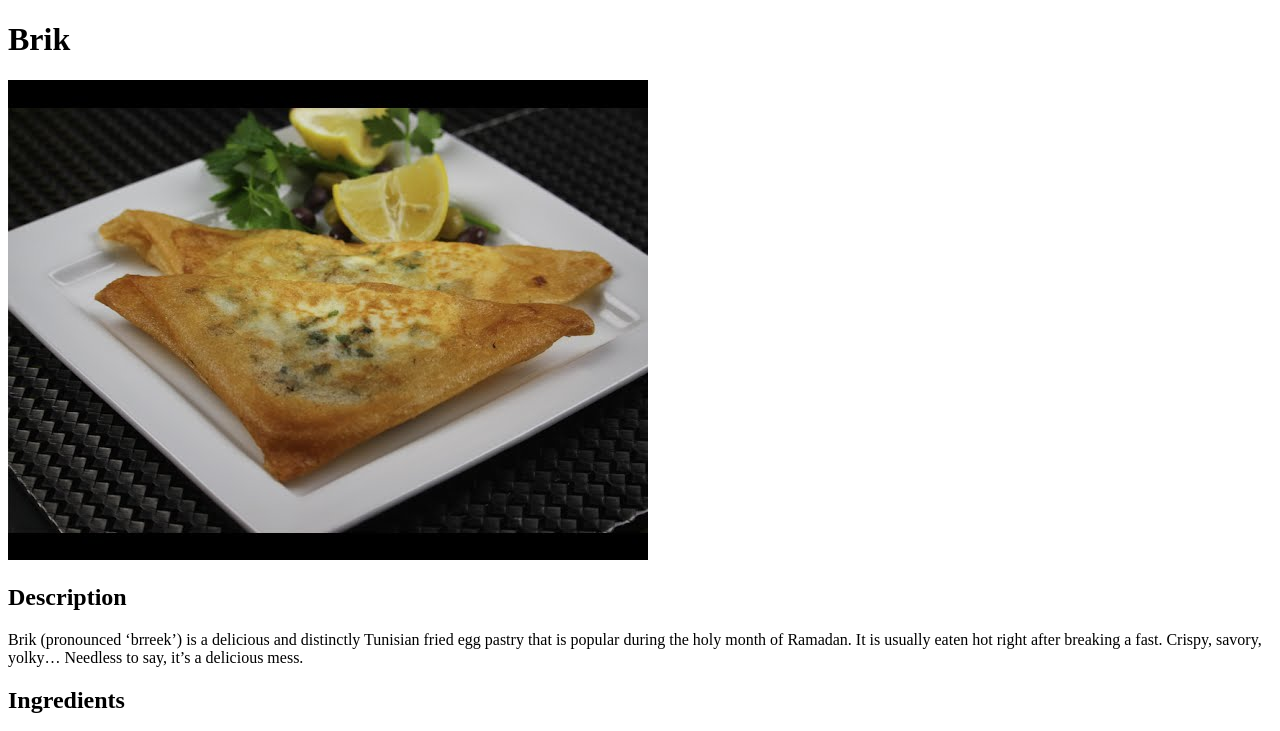
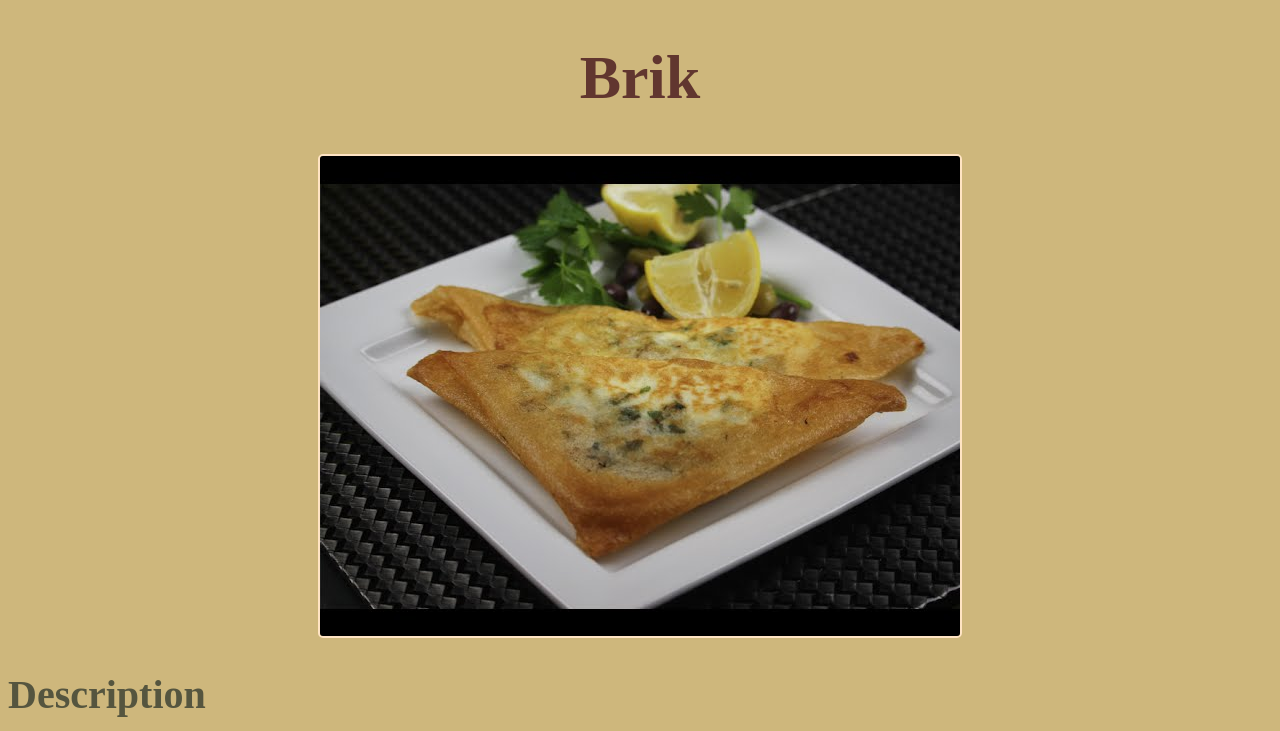
Before and after one commit to mirabnyh/odin-recipes, a plain HTML site: page recipes/brik.html in a window 1280 px wide. Shown: the top 731 px of the page. Drawn offline with Linux system fonts and the light colour scheme.

Commit message:
Add styles

```diff
--- a/recipes/brik.html
+++ b/recipes/brik.html
@@ -3,6 +3,7 @@
 <head>
     <meta charset="UTF-8">
     <title>Brik Recipe</title>
+    <link rel="stylesheet" href="./style.css">
 </head>
 <body>
     <h1>Brik</h1>
--- /dev/null
+++ b/recipes/style.css
@@ -0,0 +1,25 @@
+* {
+    background-color: rgb(206, 183, 124);
+}
+
+h1 {
+    text-align: center;
+    font-size: 62px;
+    color: rgb(97, 54, 47);
+}
+
+img {
+    display: block;
+    margin: 0 auto;
+    border: 2px bisque solid;
+    border-radius: 5px;
+}
+
+h2 {
+    color: rgb(85, 85, 63);
+    font-size: 40px;
+}
+
+p {
+    font-style: italic;
+}
```
Also changed, not shown: recipes/slata-machwiya.html (+1 -0 lines), recipes/tajine.html (+1 -0 lines).
